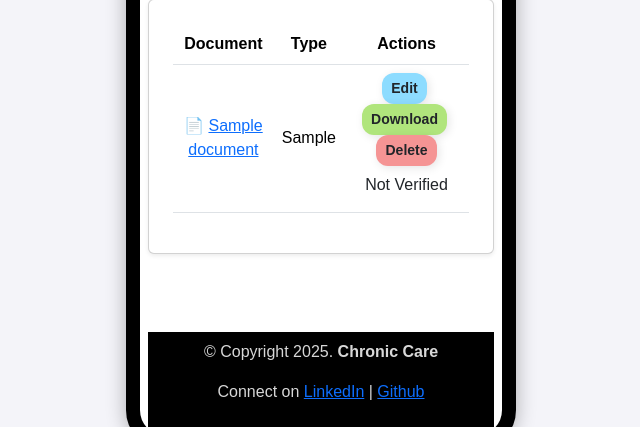
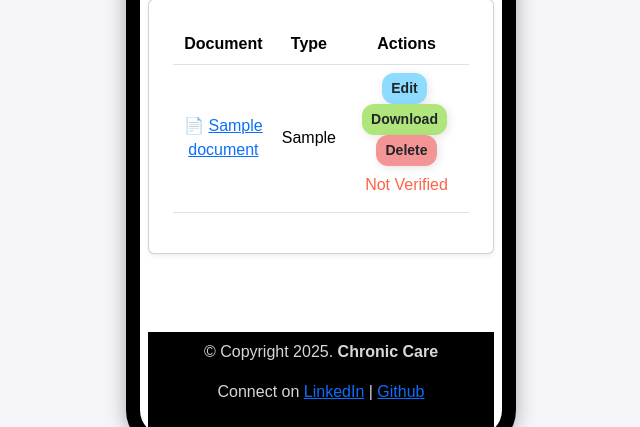
Before and after one commit to l-zhenyi/HackForHomes2025-CyberCapitals, a Flask app: page /medical_document in a window 1280 px wide. Shown: the part 707-1134 px from the top of the page, without its empty margins (319-959 px from the left). Run offline with Flask 3, Linux system fonts and the light colour scheme; a user stored in the database is signed in; tables that the repository leaves empty hold one stand-in row (values such as "Sample post"); some libraries are stand-ins or nearby versions.

Commit message:
Added colours to verification status

```diff
--- a/app/templates/page_8_MedicalDocumentsManagerPage.html
+++ b/app/templates/page_8_MedicalDocumentsManagerPage.html
@@ -109,9 +109,9 @@
 
                         <a class="btn verification">
                             {% if doc.verification %}
-                            Verified
+                            <span style="color:MediumSeaGreen">Verified</span>
                             {% else %}
-                            Not Verified
+                            <span style="color:tomato">Not Verified</span>
                             {% endif %}
                         </a>
                     </td>
```
